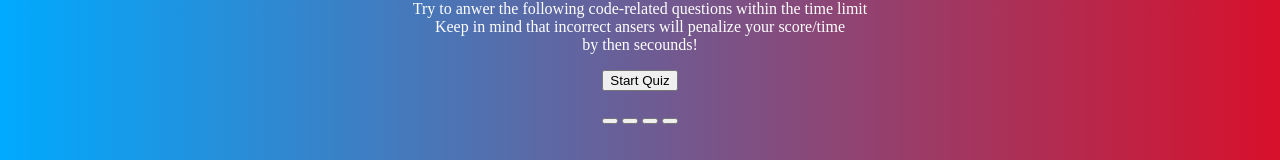
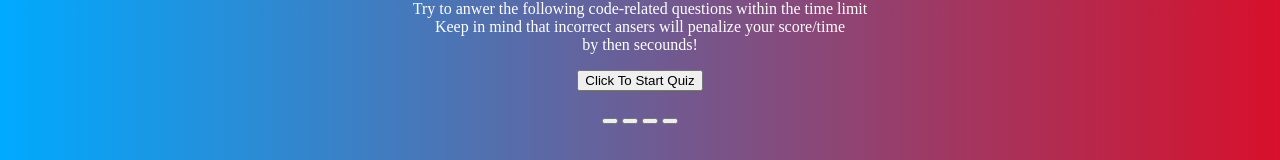
Before and after one commit to Huertz/lol-quiz, a plain HTML site: page index.html in a window 1280 px wide. Shown: the part 496-656 px from the top of the page. Drawn offline with Linux system fonts and the light colour scheme.

```diff
--- a/index.html
+++ b/index.html
@@ -24,7 +24,7 @@
                 <p class="quiz-des">Try to anwer the following code-related questions within the time limit<br>Keep in mind that
                     incorrect ansers will penalize your score/time<br>by then secounds!</p>
                 <div>
-                    <button id="startQuiz">Start Quiz</button>
+                    <button id="startQuiz">Click To Start Quiz</button>
                 </div>
             </section>
 
```
Also changed, not shown: assets/css/style.css (+17 -14 lines).
